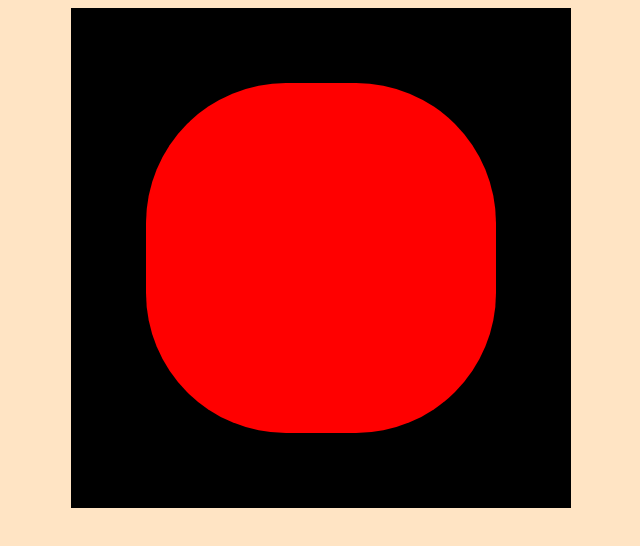
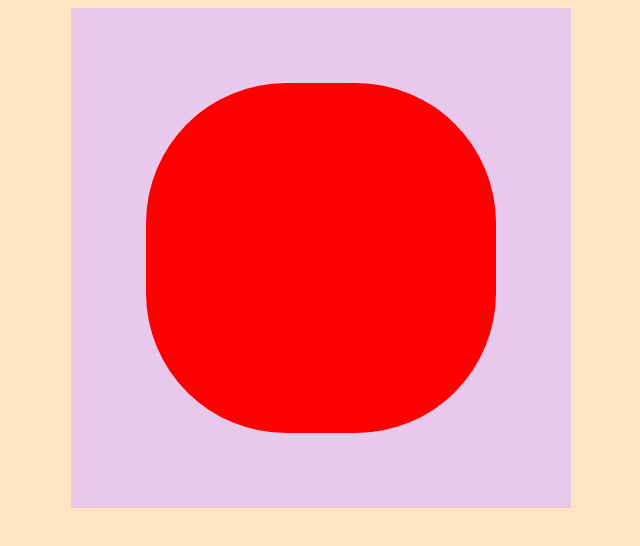
Before and after one commit to maesgo95/proyecto1, a website built with Parcel: page src/index.html in a window 1280 px wide. Shown: the whole page, without its empty margins (319-959 px from the left). Built offline with nearby package versions, Linux system fonts and the light colour scheme.

Commit message:
style.css

```diff
--- a/src/css/style.css
+++ b/src/css/style.css
@@ -3,7 +3,7 @@ body {
 }
 
 .box {
-    background: black;
+    background:rgb(232, 201, 236);
     width: 500px;
     height: 500px;
     margin: auto;
```
